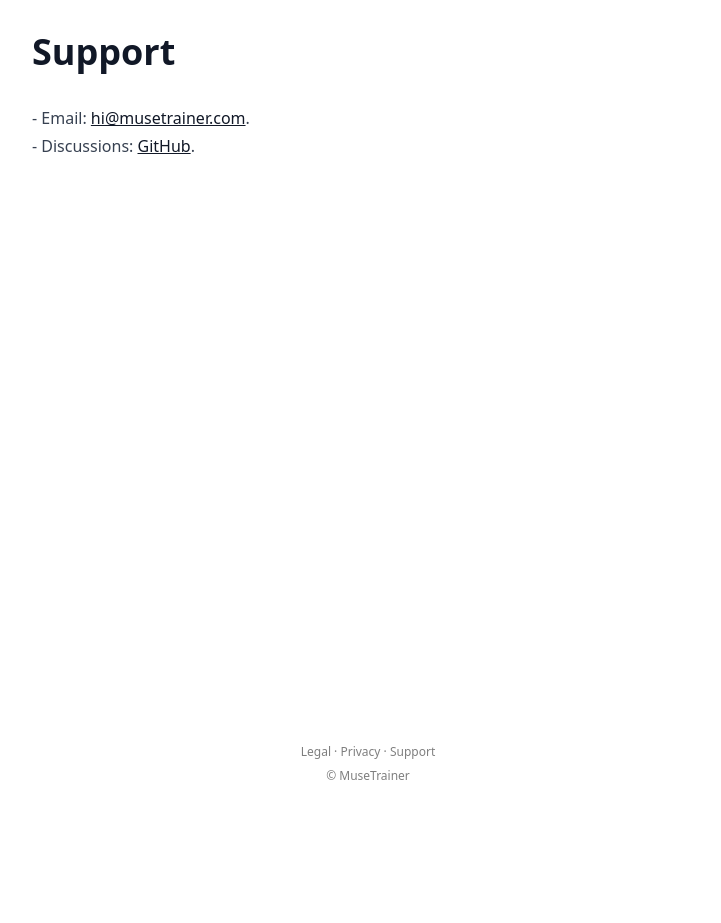
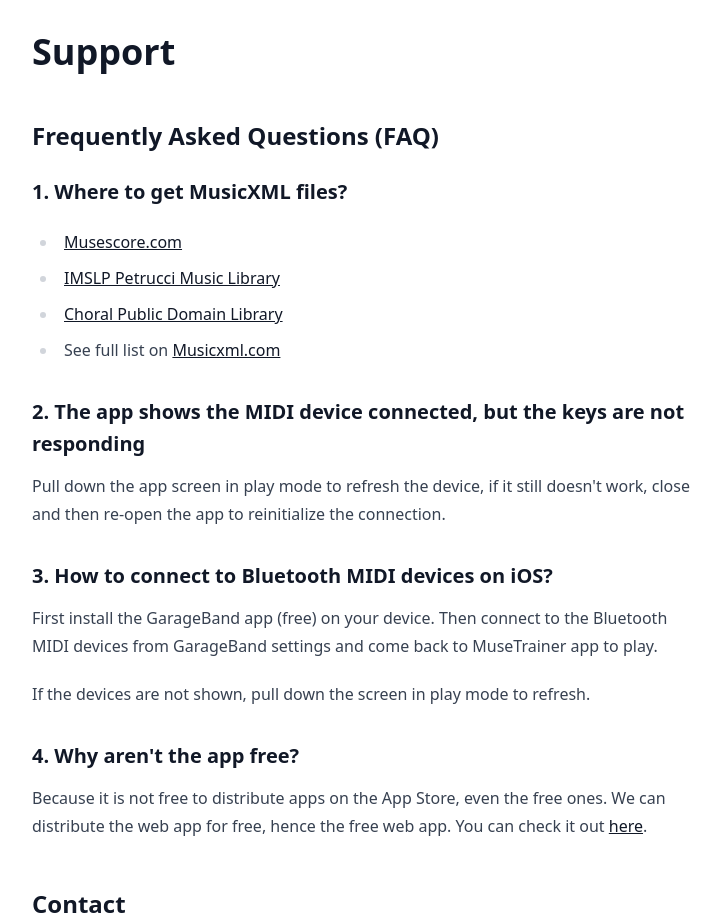
Before and after one commit to musetrainer/help, a website: page support.html in a window 1280 px wide. Shown: the top 923 px of the page, without its empty margins (272-993 px from the left). Before the commit the page ends 800 px from the top, so only its background shows below. Drawn offline with Linux system fonts and the light colour scheme.

```diff
--- a/support.html
+++ b/support.html
@@ -11,6 +11,38 @@
   <div class="container">
     <div class="content">
       <h1>Support</h1>
+
+      <h2>Frequently Asked Questions (FAQ)</h2>
+
+      <h3>1. Where to get MusicXML files?</h3>
+      <p>
+        <ul>
+          <li>
+            <a href="https://musescore.com/sheetmusic">Musescore.com</a>
+          </li>
+          <li>
+            <a href="https://imslp.org/wiki/Main_Page">IMSLP Petrucci Music Library</a>
+          </li>
+          <li>
+            <a href="https://www.cpdl.org/wiki/">Choral Public Domain Library</a>
+          </li>
+          <li>
+            See full list on <a href="https://www.musicxml.com/music-in-musicxml/">Musicxml.com</a>
+          </li>
+        </ul>
+      </p>
+
+      <h3>2. The app shows the MIDI device connected, but the keys are not responding</h3>
+      <p>Pull down the app screen in play mode to refresh the device, if it still doesn't work, close and then re-open the app to reinitialize the connection.</p>
+
+      <h3>3. How to connect to Bluetooth MIDI devices on iOS?</h3>
+      <p>First install the GarageBand app (free) on your device. Then connect to the Bluetooth MIDI devices from GarageBand settings and come back to MuseTrainer app to play.</p>
+      <p>If the devices are not shown, pull down the screen in play mode to refresh.</p>
+
+      <h3>4. Why aren't the app free?</h3>
+      <p>Because it is not free to distribute apps on the App Store, even the free ones. We can distribute the web app for free, hence the free web app. You can check it out <a href="https://app.musetrainer.com">here</a>.</p>
+
+      <h2>Contact</h2>
       <p>
         - Email: <a href="mailto:hi@musetrainer.com">hi@musetrainer.com</a>.<br />
         - Discussions: <a href="https://github.com/orgs/musetrainer/discussions">GitHub</a>.
```
Also changed, not shown: index.html (+2 -2 lines), legal.html (+3 -0 lines), 1 other file.
